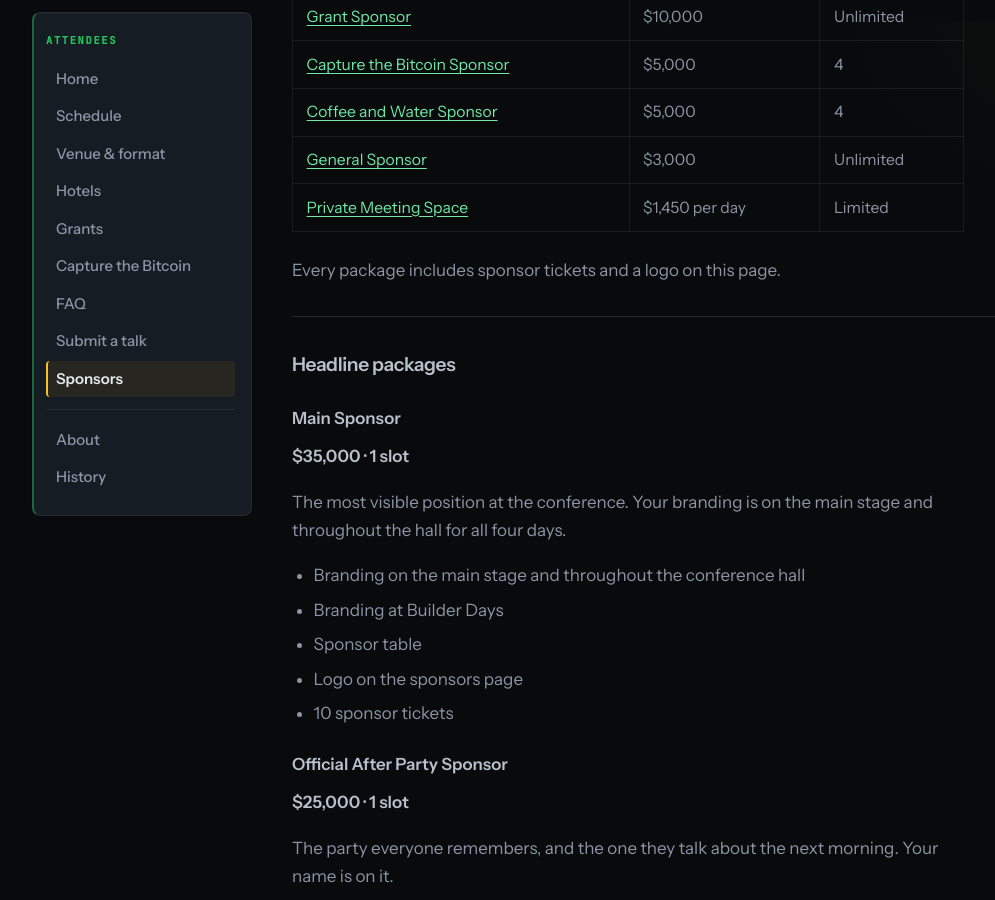
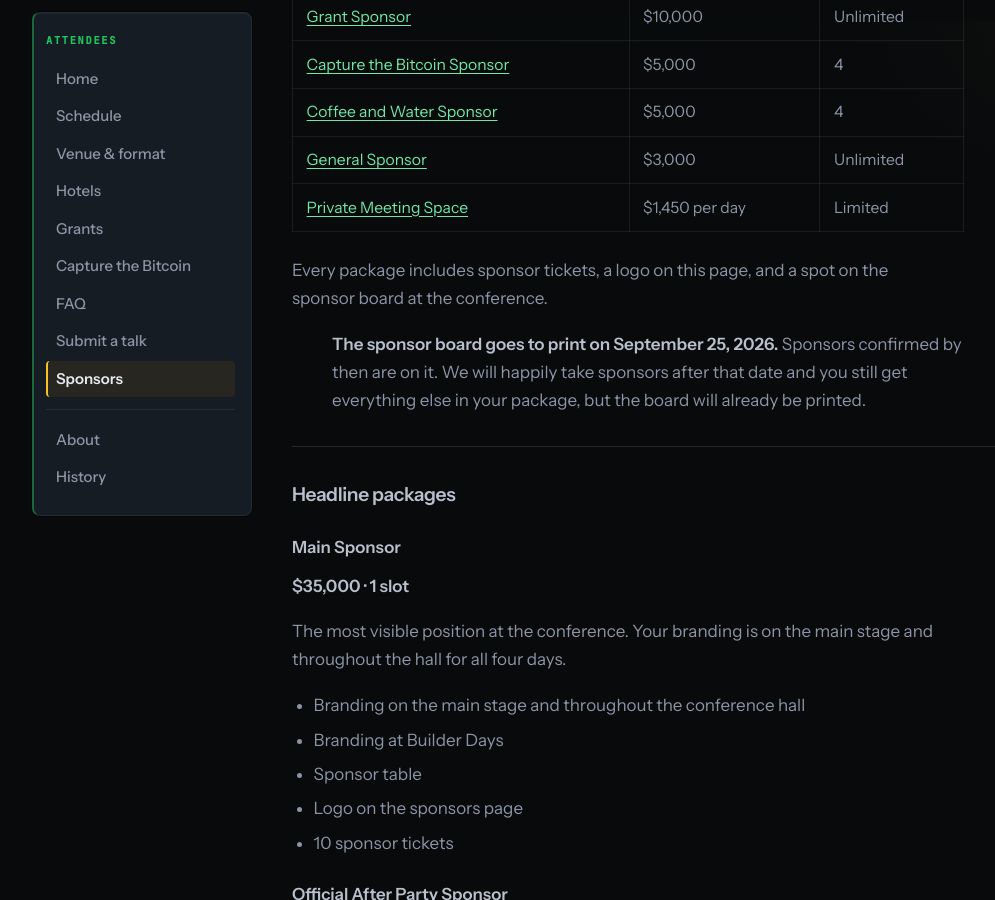
Before and after one commit to TABConf/8.tabconf.com, a Jekyll site: the page built from sponsors.md, in a window 1280 px wide and 900 px high, scrolled down 879 px. Shown: the whole window, without its empty margins (42-1037 px from the left). Built offline with Jekyll 4.4.1, drawn with Linux system fonts in a browser that asks for light colours; some of the changed text lies outside the part shown.

Commit message:
Add the sponsor board and its September 25 print deadline
Every sponsor, at any tier, gets a logo on a board displayed at the
conference. This was already being promised over email, so the page
needed to say it.

The board has to be printed, so the list locks September 25. Stating that
up front is more honest than promising the board to someone who signs the
week of the event, and it gives late prospects a clear reason to decide
sooner. Late sponsors still get everything else in their package.

```diff
--- a/sponsors.md
+++ b/sponsors.md
@@ -31,7 +31,9 @@ TABConf is a technical conference. The room is protocol and application develope
 | [General Sponsor](#general-sponsor) | $3,000 | Unlimited |
 | [Private Meeting Space](#private-meeting-space) | $1,450 per day | Limited |
 
-Every package includes sponsor tickets and a logo on this page.
+Every package includes sponsor tickets, a logo on this page, and a spot on the sponsor board at the conference.
+
+> **The sponsor board goes to print on September 25, 2026.** Sponsors confirmed by then are on it. We will happily take sponsors after that date and you still get everything else in your package, but the board will already be printed.
 
 ---
 
@@ -139,6 +141,7 @@ There is no cap on this one. Every additional grant sponsor means more builders
 The straightforward way to support the conference and be listed as a sponsor.
 
 - Logo on the sponsors page
+- Your logo on the sponsor board at the conference, if confirmed by September 25
 - 4 sponsor tickets
 
 ### Private Meeting Space
```
